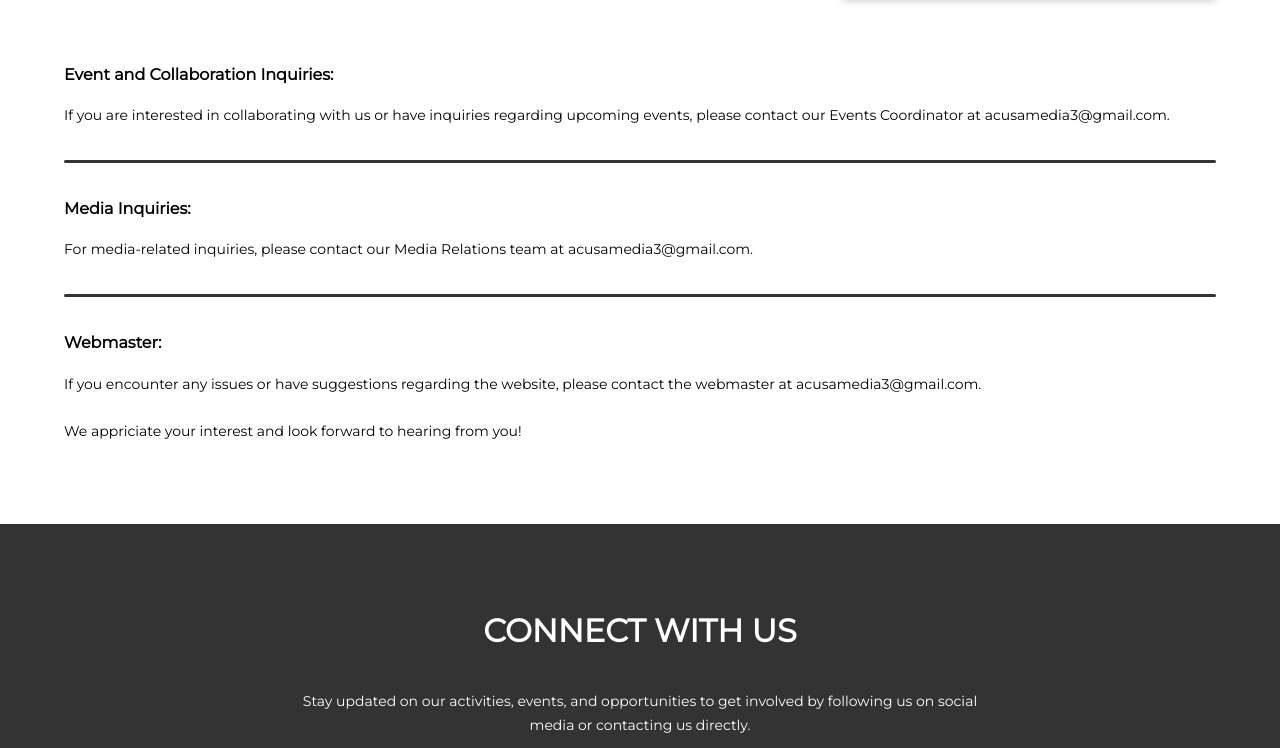
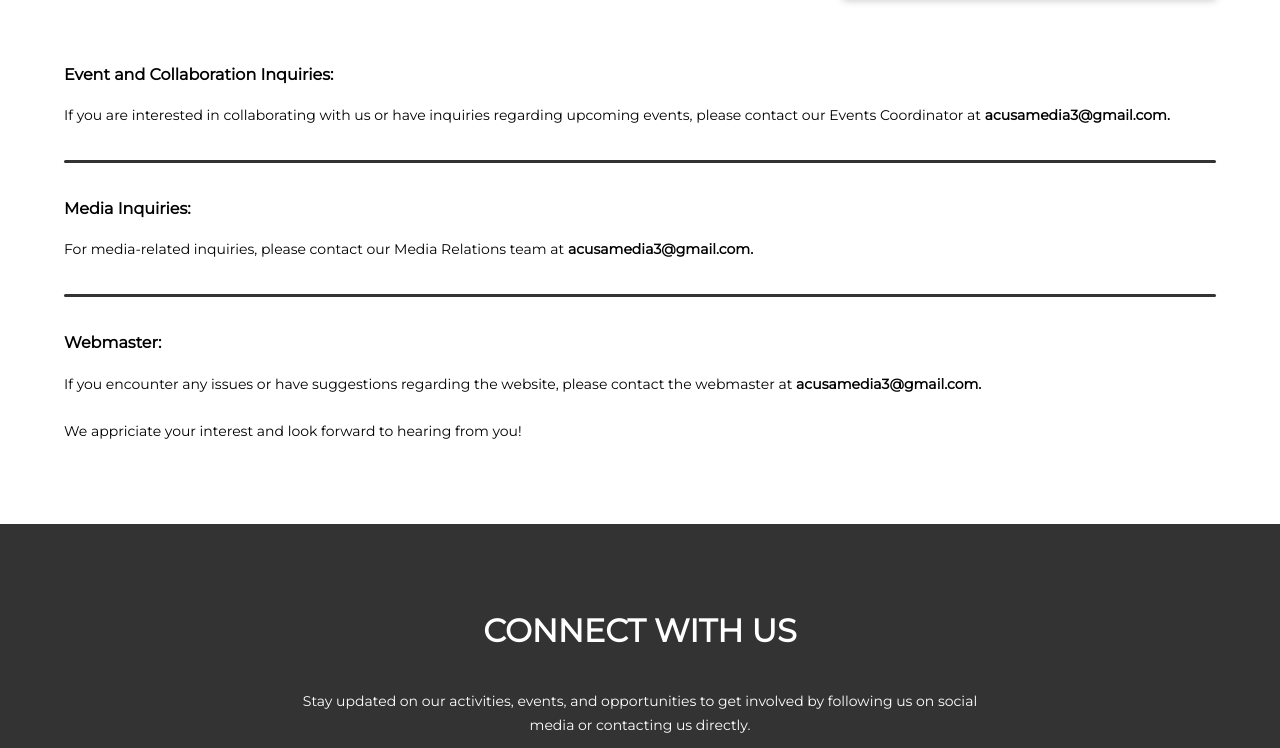
Before and after one commit to ACUSA-MEDIA03/acusa_media_website, a plain HTML site: page contact.html in a window 1280 px wide. Shown: the part 1490-2238 px from the top of the page. Drawn offline with Linux system fonts and the light colour scheme.

Commit message:
Made some changes

```diff
--- a/contact.html
+++ b/contact.html
@@ -175,7 +175,7 @@
 							If you are interested in collaborating with us or
 							have inquiries regarding upcoming events, please
 							contact our Events Coordinator at
-							acusamedia3@gmail.com.
+							<strong>acusamedia3@gmail.com.</strong>
 						</p>
 					</div>
 					<div class="line"></div>
@@ -183,7 +183,8 @@
 						<h5>Media Inquiries:</h5>
 						<p>
 							For media-related inquiries, please contact our
-							Media Relations team at acusamedia3@gmail.com.
+							Media Relations team at
+							<strong>acusamedia3@gmail.com.</strong>
 						</p>
 					</div>
 					<div class="line"></div>
@@ -192,7 +193,7 @@
 						<p>
 							If you encounter any issues or have suggestions
 							regarding the website, please contact the webmaster
-							at acusamedia3@gmail.com.
+							at <strong>acusamedia3@gmail.com.</strong>
 						</p>
 					</div>
 
```
